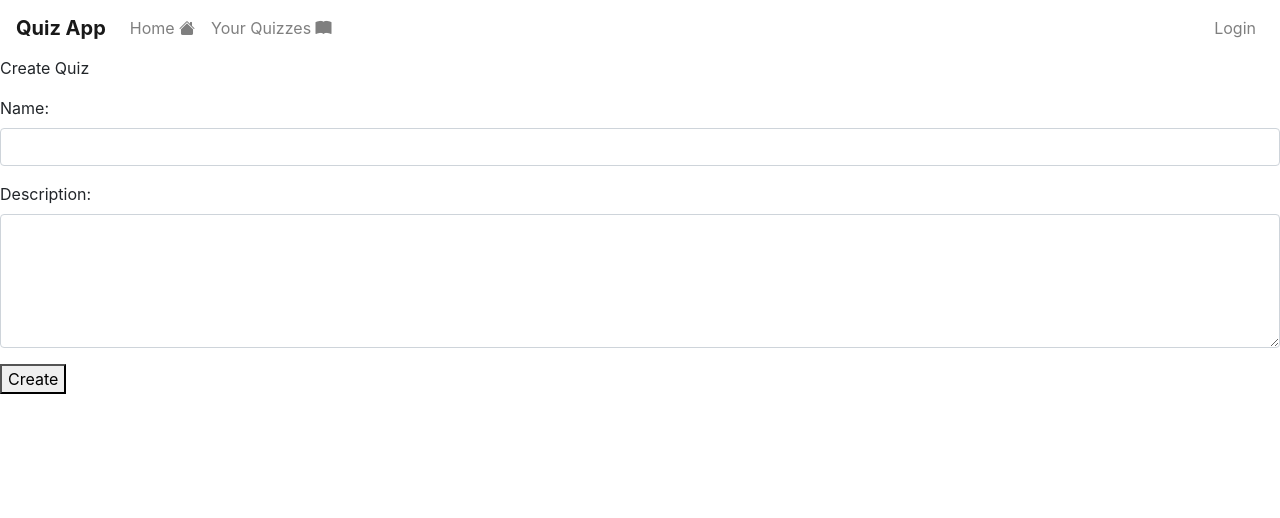
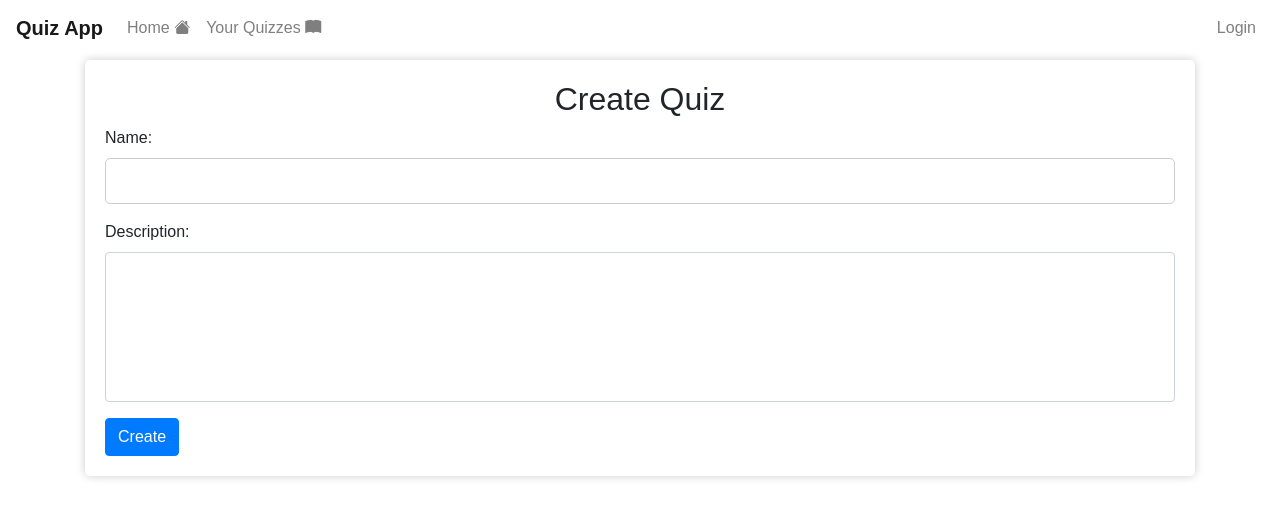
Before and after one commit to AdelinCraciunesc/django_quiz_app, a Django app: page /create_quiz/ in a window 1280 px wide. Shown: the top 518 px of the page. Run offline with Django 5.2, Linux system fonts and the light colour scheme; some libraries are stand-ins or nearby versions.

Commit message:
css for quiz forms + cards for created quizzes

```diff
--- /dev/null
+++ b/static/css/main.css
@@ -0,0 +1,10 @@
+body{
+    background-color: white;
+    margin:0;
+    padding:0;
+    font-family: 'Poppins', sans-serif;
+}
+
+.container{
+    margin-top: 0.25rem;
+}
--- /dev/null
+++ b/static/css/quiz.css
@@ -0,0 +1,26 @@
+.form-container {
+    margin: 0 auto;
+    background-color: white;
+    padding: 20px;
+    border-radius: 5px;
+    box-shadow: 0 0 10px 0 rgba(0, 0, 0, 0.2);
+}
+
+.form-title{
+    text-align: center;
+}
+
+input[type="text"],
+textarea {
+    width: 100%;
+    padding: 10px;
+    margin-bottom: 10px;
+    border: 1px solid #ccc;
+    border-radius: 5px;
+    box-sizing: border-box;
+}
+
+textarea {
+    height: 150px;
+    resize: none;
+}
--- a/templates/base.html
+++ b/templates/base.html
@@ -13,6 +13,8 @@
         <script src="https://cdn.jsdelivr.net/npm/popper.js@1.12.9/dist/umd/popper.min.js" integrity="sha384-ApNbgh9B+Y1QKtv3Rn7W3mgPxhU9K/ScQsAP7hUibX39j7fakFPskvXusvfa0b4Q" crossorigin="anonymous"></script>
         <script src="https://cdn.jsdelivr.net/npm/bootstrap@4.0.0/dist/js/bootstrap.min.js" integrity="sha384-JZR6Spejh4U02d8jOt6vLEHfe/JQGiRRSQQxSfFWpi1MquVdAyjUar5+76PVCmYl" crossorigin="anonymous"></script>
         <link rel="stylesheet" href="https://cdn.jsdelivr.net/npm/bootstrap-icons@1.11.3/font/bootstrap-icons.min.css">
+        <link rel="stylesheet" href="{% static 'css/main.css' %}">
+        <link rel="stylesheet" href="{% static 'css/quiz.css' %}">
     </head>
     <body>
         {% include 'navbar.html' %}
--- a/templates/quiz/create_quiz.html
+++ b/templates/quiz/create_quiz.html
@@ -1,11 +1,13 @@
 {% extends 'base.html' %}
 {% block content %}
-<div>
-    <p>Create Quiz</p>
-    <form method="POST">
-        {% csrf_token %}
-        {{ quiz_form.as_p }}
-        <button type="submit">Create</button>
-    </form>
+<div class="container">
+    <div class="form-container">
+        <h2 class="form-title">Create Quiz</h2>
+        <form method="POST">
+            {% csrf_token %}
+            {{ quiz_form.as_p }}
+            <button type="submit" class="btn btn-primary">Create</button>
+        </form>
+    </div>
 </div>
 {% endblock %}
--- a/templates/quiz/edit_quiz.html
+++ b/templates/quiz/edit_quiz.html
@@ -1,8 +1,8 @@
 {% extends 'base.html' %}
 {% block content %}
-<div>
-    <h1> Edit Quiz </h1>
-    <form method="POST">
+<div class="container">
+    <h1 class="form-title"> Edit Quiz </h1>
+    <form method="POST" class="form-container">
         {% csrf_token %}
         {{ quiz_form.as_p }}
         <button type="submit">Edit</button>
```
Also changed, not shown: templates/home.html (+23 -9 lines).
